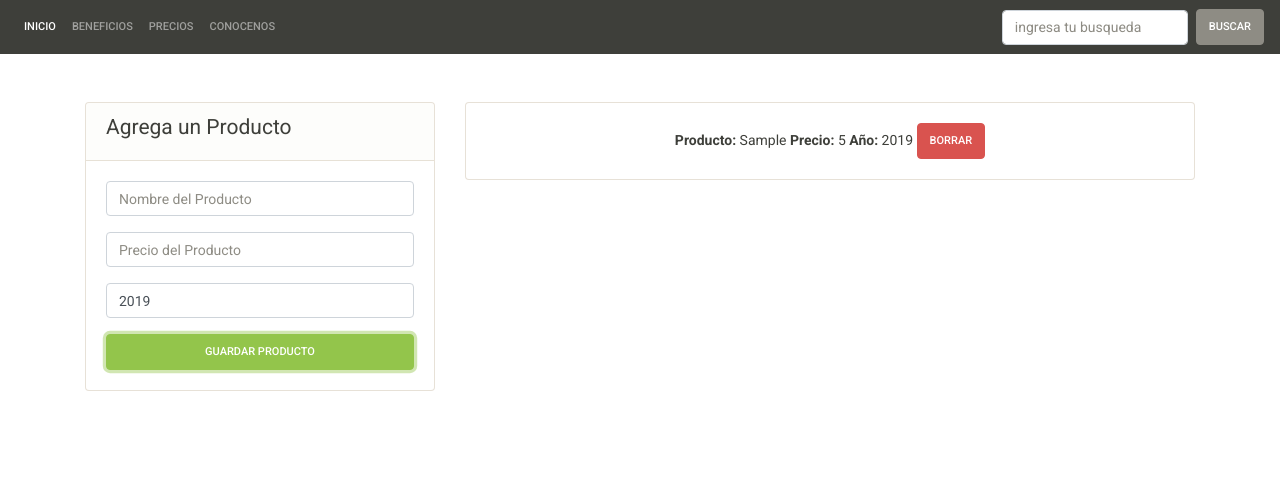
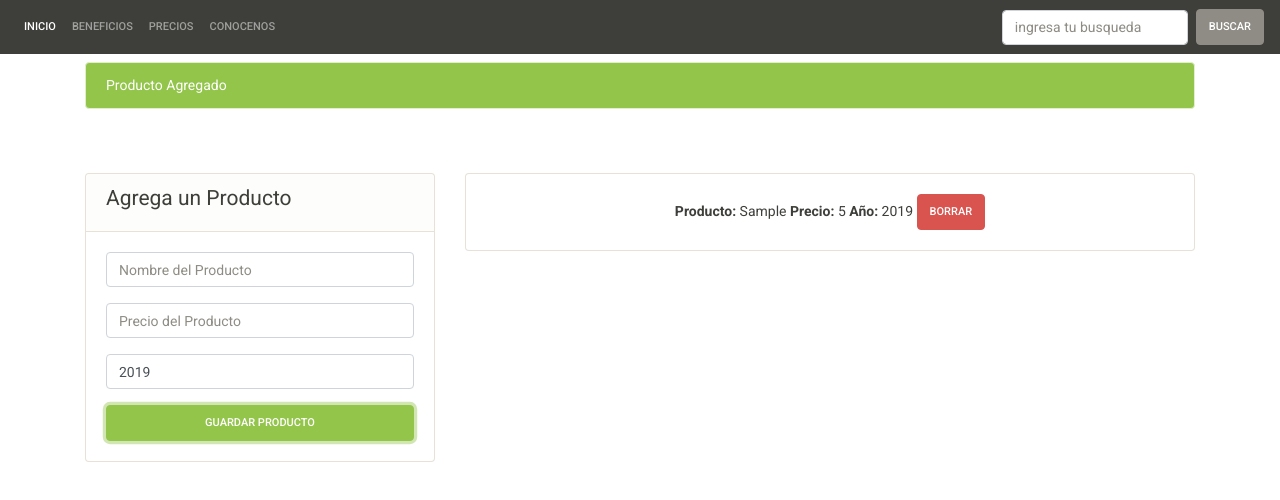
Before and after one commit to IscArthur/test-app-products, a plain HTML site: page index.html in a window 1280 px wide. Both pictures are taken after typing "Sample", "5" into the empty fields and a click on the input "Guardar Producto". Drawn offline with Linux system fonts and the light colour scheme.

Commit message:
actualizacion
Se agrego la funciona para eliminar los productos

```diff
--- a/index.html
+++ b/index.html
@@ -53,8 +53,8 @@
                 </form>
             </div>
         </nav>
-        <div class="container app-produtos">
-            <div id="App" class="row pt-5">
+        <div class="container">
+            <div id="app" class="row pt-5">
                 <div class="col-md-4">
                     <div class="card">
                         <div class="card-header">
@@ -67,7 +67,6 @@
                                     id="name"
                                     placeholder="Nombre del Producto"
                                     class="form-control"
-                                    required
                                 />
                             </div>
                             <div class="form-group">
@@ -77,7 +76,6 @@
                                     placeholder="Precio del Producto"
                                     step="0.01"
                                     class="form-control"
-                                    required
                                 />
                             </div>
                             <div class="form-group">
--- a/js/app.js
+++ b/js/app.js
@@ -28,11 +28,23 @@ class UI {
 
     deleteProduct(element) {
         if (element.name === 'borrar') {
-            console.log(element.parentElement);
+            element.parentElement.parentElement.parentElement.remove();
+            this.showMessage('Producto Eliminado', 'warning');
         }
     }
 
-    showMessage() {}
+    showMessage(message, cssClass) {
+        const div = document.createElement('div');
+        // div.className = 'alert alert-' + cssClass; forma antigua en JS
+        div.className = `alert alert-${cssClass} mt-2`;
+        div.appendChild(document.createTextNode(message));
+        const container = document.querySelector('.container');
+        document.querySelector('#app');
+        container.insertBefore(div, app);
+        setTimeout(function() {
+            document.querySelector('.alert').remove();
+        }, 3000);
+    }
 }
 //Eventos DOM(Document Objet Mode)
 document.getElementById('product-form').addEventListener('submit', function(e) {
@@ -44,8 +56,12 @@ document.getElementById('product-form').addEventListener('submit', function(e) {
     // console.log(new Product(name, price, year));
     const product = new Product(name, price, year);
     const uI = new UI();
+    if (name === '' || price === '' || year === '') {
+        return uI.showMessage('Faltan datos en el Formulario', 'danger');
+    }
     uI.addProduct(product);
     uI.resetForm();
+    uI.showMessage('Producto Agregado', 'success');
 });
 document.getElementById('product-list').addEventListener('click', function(e) {
     // alert('Eliminando Producto');
```
